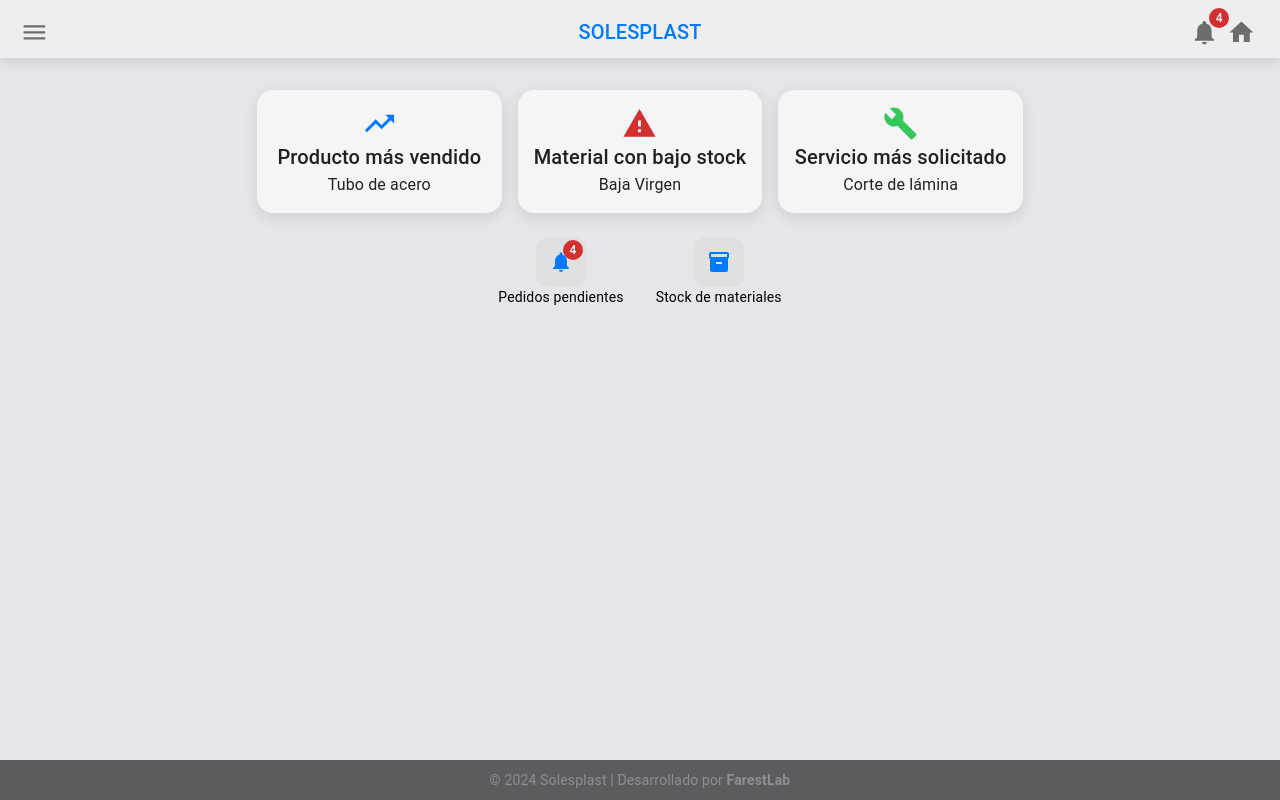
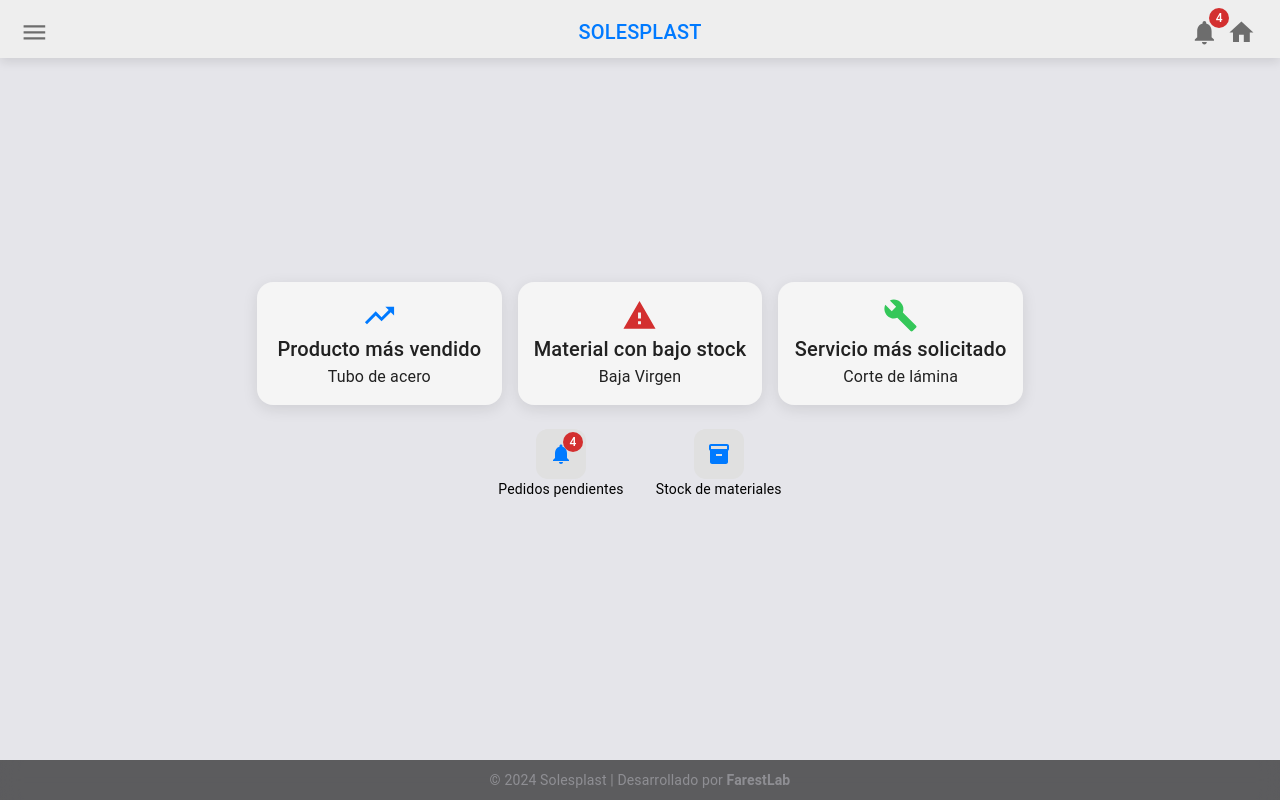
Before and after one commit to DiegoEstela/solesplast-farestlab, a React (Vite) app: page / in a window 1280 px wide. Built offline with nearby package versions, Linux system fonts and the light colour scheme.

Commit message:
fix home

```diff
--- a/src/pages/Home/Home.style.ts
+++ b/src/pages/Home/Home.style.ts
@@ -4,8 +4,8 @@ export const HomeContainer = styled("div")(({ theme }) => ({
   display: "flex",
   flexDirection: "column",
   alignItems: "center",
-  justifyContent: "flex-start",
-  paddingTop: "90px",
+  justifyContent: "center",
+  paddingTop: "70px",
   gap: theme.spacing(4),
   backgroundColor: theme.palette.background.default,
   minHeight: "90vh",
@@ -17,7 +17,7 @@ export const MetricsContainer = styled("div")(({ theme }) => ({
   gap: theme.spacing(2),
   justifyContent: "center",
   alignItems: "center",
-  maxWidth: "80%",
+  maxWidth: "70%",
 }));
 
 export const MetricWidget = styled("div")(({ theme }) => ({
```
